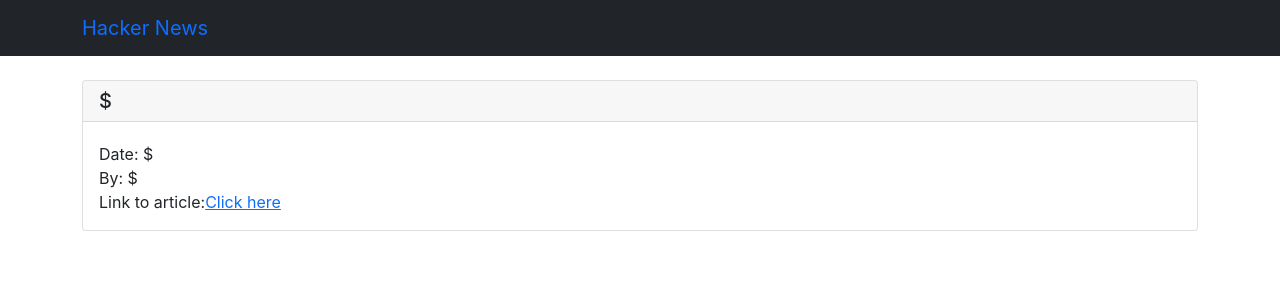
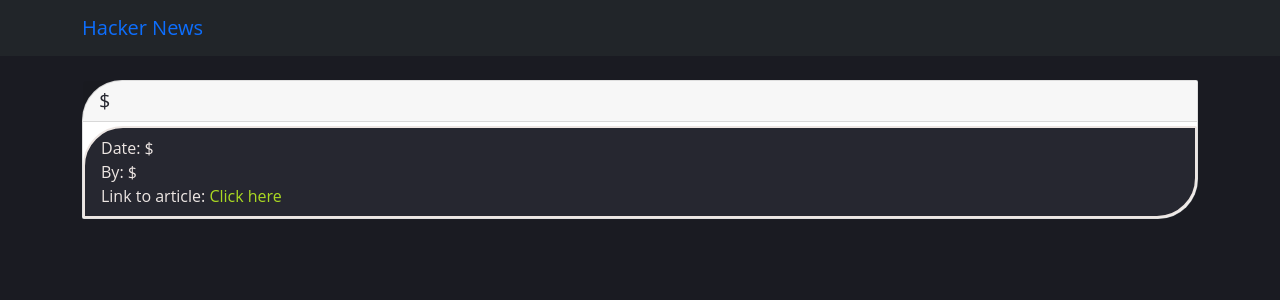
Before and after one commit to smcgdub/hacker-news-homework-react, a React (Create React App) app: page / in a window 1280 px wide. Shown: the top 300 px of the page. Built offline with nearby package versions, Linux system fonts and the light colour scheme.

Commit message:
Added css styling for index.html page and for news cards

```diff
--- a/src/App.css
+++ b/src/App.css
@@ -2,37 +2,58 @@
   text-align: center;
 }
 
-.App-logo {
-  height: 40vmin;
-  pointer-events: none;
+/* Google font */
+@import url('https://fonts.googleapis.com/css2?family=Open+Sans:wght@300&display=swap');
+
+/* Global */
+* {
+  margin: 0px;
+  padding: 0px;
+
 }
 
-@media (prefers-reduced-motion: no-preference) {
-  .App-logo {
-    animation: App-logo-spin infinite 20s linear;
-  }
+body {
+  font-family: 'Open Sans', sans-serif;
+  background-color: #1a1b22;
 }
 
-.App-header {
-  background-color: #282c34;
-  min-height: 100vh;
-  display: flex;
-  flex-direction: column;
-  align-items: center;
-  justify-content: center;
-  font-size: calc(10px + 2vmin);
-  color: white;
+.card {
+  border-radius: 40px 2px 40px 2px;
 }
 
-.App-link {
-  color: #61dafb;
+.card-body {
+  padding: 8px 16px;
+  border-radius: 40px 2px;
+  background-color: #262730;
+  border: 2px solid #ede6e3;
 }
 
-@keyframes App-logo-spin {
-  from {
-    transform: rotate(0deg);
-  }
-  to {
-    transform: rotate(360deg);
-  }
+.data-title {
+  color: #262730;
 }
+
+.data-by, .data-url {
+  color: #ede6e3;
+}
+
+.post-url {
+  text-decoration: none;
+  color: #aad922;
+}
+
+.post-url:hover {
+  text-decoration: none;
+  color: #ede6e3;
+}
+
+.btn {
+  padding: 6px;
+  background-color: #aad922;
+  border: none;
+}
+
+.btn:hover {
+  background-color: #ede6e3;
+  color: #aad922;
+  border-radius: 0px !important;
+}
--- a/src/components/NewsCard.js
+++ b/src/components/NewsCard.js
@@ -7,7 +7,7 @@ export default function NewsCard({ news }) {
       <div className="card-body">
         <p className="data-by mb-0">Date: ${ }</p>
         <p className="data-by mb-0">By: ${ }</p>
-        <p className="data-url mb-0">Link to article:<a className="post-url" href="/public/index.html" target="_blank">Click here</a></p>
+        <p className="data-url mb-0">Link to article:<a className="post-url" href="/public/index.html" target="_blank"> Click here</a></p>
       </div>
     </div>
   );
```
